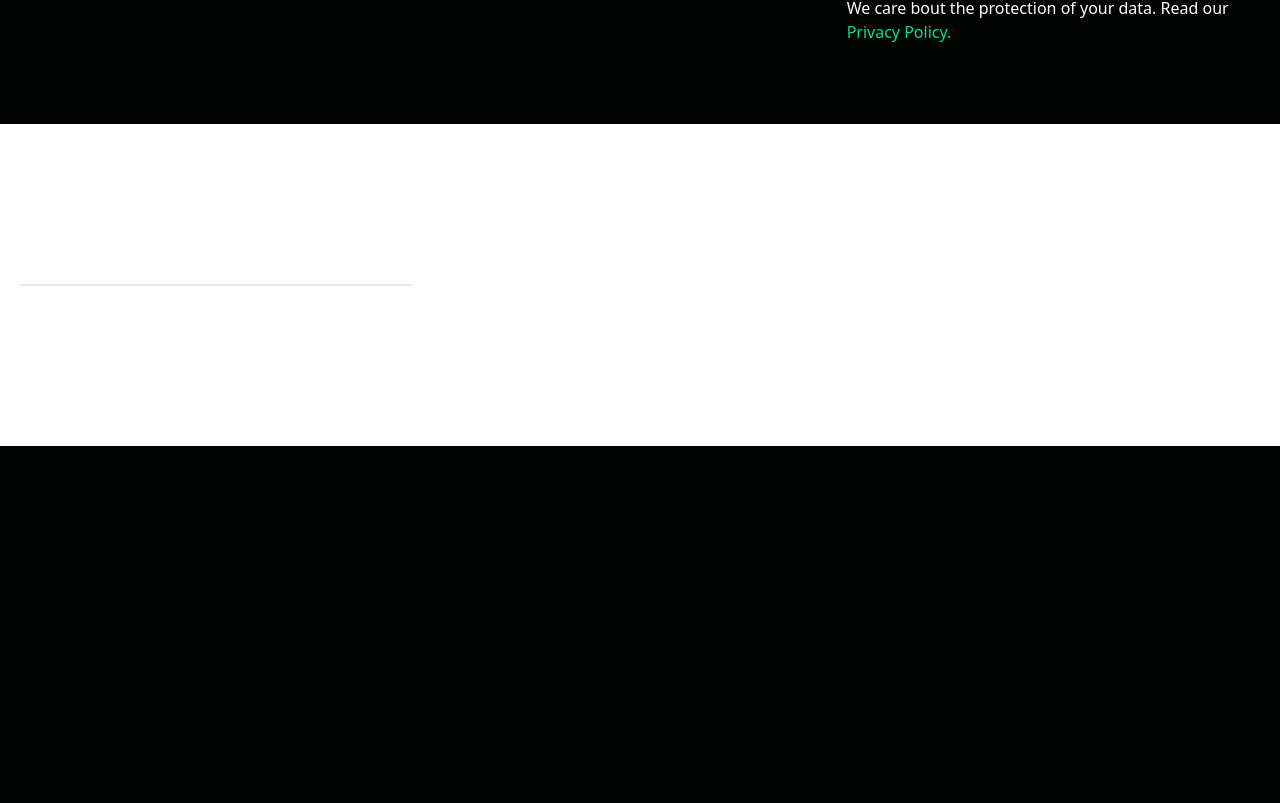
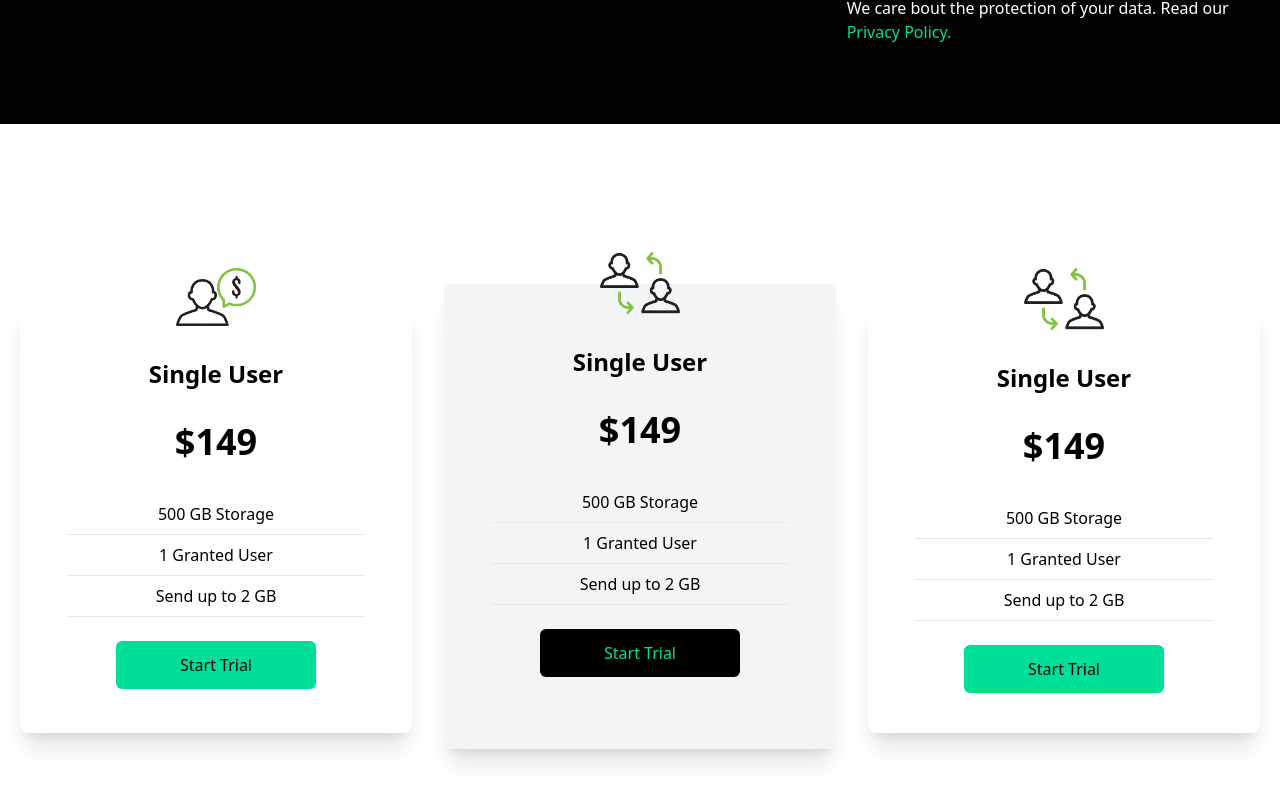
Before and after one commit to anzarahmed14/website-6, a React (Vite) app: page / in a window 1280 px wide. Shown: the part 1557-2360 px from the top of the page. Before the commit the page ends 2003 px from the top, so only its background shows below. Built offline with nearby package versions, Linux system fonts and the light colour scheme.

Commit message:
Cards Completed

```diff
--- a/src/components/Card.tsx
+++ b/src/components/Card.tsx
@@ -1,14 +1,45 @@
-import single from '../assets/img/single.png';
-import double from '../assets/img/double.png';
-import triple from '../assets/img/triple.png';
+import Single from '../assets/img/single.png'
+import Double from '../assets/img/double.png'
+import Triple from '../assets/img/double.png'
+
 export const Card = () => {
   return (
-    <div className="w-full py-[10rem] bg-white px-4">
-        <div className='max-w-container mx-auto grid md:grid-cols-3 gap-8'>
-            <div className='border w-full'>
-
-            </div>
-        </div>
+    <div className='w-full py-[10rem] px-4 bg-white'>
+      <div className='max-w-[1240px] mx-auto grid md:grid-cols-3 gap-8'>
+          <div className='w-full shadow-xl flex flex-col p-4 my-4 rounded-lg hover:scale-105 duration-300'>
+              <img className='w-20 mx-auto mt-[-3rem] bg-white' src={Single} alt="/" />
+              <h2 className='text-2xl font-bold text-center py-8'>Single User</h2>
+              <p className='text-center text-4xl font-bold'>$149</p>
+              <div className='text-center font-medium'>
+                  <p className='py-2 border-b mx-8 mt-8'>500 GB Storage</p>
+                  <p className='py-2 border-b mx-8'>1 Granted User</p>
+                  <p className='py-2 border-b mx-8'>Send up to 2 GB</p>
+              </div>
+              <button className='bg-brand w-[200px] rounded-md font-medium my-6 mx-auto px-6 py-3'>Start Trial</button>
+          </div>
+          <div className='w-full shadow-xl bg-gray-100 flex flex-col p-4 md:my-0 my-8 rounded-lg hover:scale-105 duration-300'>
+              <img className='w-20 mx-auto mt-[-3rem] bg-transparent' src={Double} alt="/" />
+              <h2 className='text-2xl font-bold text-center py-8'>Single User</h2>
+              <p className='text-center text-4xl font-bold'>$149</p>
+              <div className='text-center font-medium'>
+                  <p className='py-2 border-b mx-8 mt-8'>500 GB Storage</p>
+                  <p className='py-2 border-b mx-8'>1 Granted User</p>
+                  <p className='py-2 border-b mx-8'>Send up to 2 GB</p>
+              </div>
+              <button className='bg-black text-brand w-[200px] rounded-md font-medium my-6 mx-auto px-6 py-3'>Start Trial</button>
+          </div>
+          <div className='w-full shadow-xl flex flex-col p-4 my-4 rounded-lg hover:scale-105 duration-300'>
+              <img className='w-20 mx-auto mt-[-3rem] bg-white' src={Triple} alt="/" />
+              <h2 className='text-2xl font-bold text-center py-8'>Single User</h2>
+              <p className='text-center text-4xl font-bold'>$149</p>
+              <div className='text-center font-medium'>
+                  <p className='py-2 border-b mx-8 mt-8'>500 GB Storage</p>
+                  <p className='py-2 border-b mx-8'>1 Granted User</p>
+                  <p className='py-2 border-b mx-8'>Send up to 2 GB</p>
+              </div>
+              <button className='bg-brand w-[200px] rounded-md font-medium my-6 mx-auto px-6 py-3'>Start Trial</button>
+          </div>
+      </div>
     </div>
-  )
-}
+  );
+};
--- a/src/components/Newsletter.tsx
+++ b/src/components/Newsletter.tsx
@@ -17,13 +17,13 @@
               type='email'
               placeholder='Enter Email'
             />
-            <button className='bg-[#00df9a] text-black rounded-md font-medium w-[200px] ml-4 my-6 px-6 py-3'>
+            <button className='bg-brand text-black rounded-md font-medium w-[200px] ml-4 my-6 px-6 py-3'>
               Notify Me
             </button>
           </div>
           <p>
             We care bout the protection of your data. Read our{' '}
-            <span className='text-[#00df9a]'>Privacy Policy.</span>
+            <span className='text-brand'>Privacy Policy.</span>
           </p>
         </div>
       </div>
```
